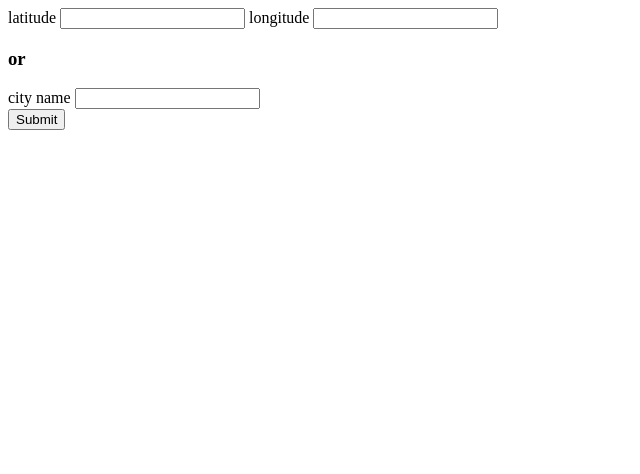
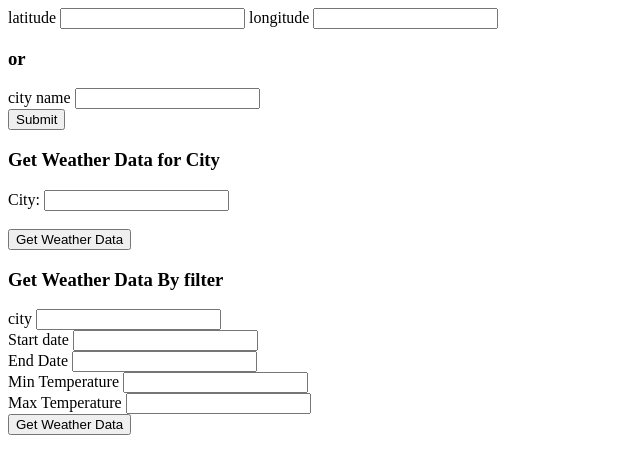
Before and after one commit to shrikant2753/Weather-Report, a Flask app: page / in a window 1280 px wide. Shown: the top 474 px of the page, without its empty margins (0-640 px from the left). Run offline with Flask 3, Linux system fonts and the light colour scheme.

Commit message:
Querying and Reporting

```diff
--- a/weather api/main.py
+++ b/weather api/main.py
@@ -1,23 +1,12 @@
-from flask import Flask, jsonify, request, render_template
+from datetime import datetime
+from flask import Flask, request, render_template
 from pymongo import MongoClient
-from bson import ObjectId
 import requests
 
-import json
-
-
-class JSONEncoder(json.JSONEncoder):
-    def default(self, o):
-        if isinstance(o, ObjectId):
-            return str(o)
-        return super().default(o)
-
-
 app = Flask(__name__)
-app.json_encoder = JSONEncoder
 
 # MongoDB Atlas configuration
-MONGO_URI = 'mongodb+srv://shrikantrp00:shrikant@cluster0.2uzxml0.mongodb.net/weather_db?retryWrites=true&w=majority'
+MONGO_URI = 'mongodb+srv://<username>:<password>@<cluster-url>/<database-name>?retryWrites=true&w=majority'
 
 # Connect to MongoDB Atlas
 client = MongoClient(MONGO_URI)
@@ -32,7 +21,7 @@ def index():
 
 @app.route('/weather', methods=['POST'])
 def weather_fetch():
-    api_key = 'dbd216b087d720fa176b2d4620263dc1'
+    api_key = 'your api key of weatherstack.com'
     latitude = request.form['lat']
     longitude = request.form['lon']
     city = request.form['city']
@@ -50,7 +39,7 @@ def weather_fetch():
             'query': city
         }
     else:
-        return jsonify({'error': 'Latitude and longitude or city name are required'}), 400
+        return f'<p>error : Latitude and longitude or city name are required</p>', 400
 
     try:
         # Make the API request
@@ -64,15 +53,138 @@ def weather_fetch():
                 # Store the weather data in MongoDB
                 collection.insert_one(result)
 
+                # Extract current and location fields from the result
+                data = {
+                    'current': result['current'],
+                    'location': result['location']
+                }
+
                 # Pass the weather data to the template
-                return render_template('response.html', result=result)
+                return render_template('response.html', result=data)
             else:
-                return jsonify({'error': 'Invalid weather data'}), 400
+                return f'<p>error : Invalid weather data</p>', 400
         else:
-            return jsonify({'error': 'Failed to fetch weather data'}), response.status_code
+            return f'<p>error : Failed to fetch weather data</p>', response.status_code
     except requests.RequestException as e:
-        return jsonify({'error': str(e)}), 500
+        error_message = str(e)
+        return f'<p>Error: {error_message}</p>', 500
 
+
+@app.route('/weather-data', methods=['GET'])
+def get_weather_data():
+    try:
+        # Retrieve all weather data from MongoDB collection
+        weather_data = list(collection.find())
+
+        # Format the weather data
+        formatted_data = []
+        for data in weather_data:
+            formatted_data.append(format_data(data))
+
+        # Render the weather data using an HTML template
+        return render_template('weather_data.html', result=formatted_data)
+
+    except Exception as e:
+        # Handle the exception and return an appropriate response
+        error_message = str(e)
+        return f'<p>Error: {error_message}</p>', 500
+
+
+@app.route('/weather-data-for-city', methods=['GET'])
+def get_weather_data_for_city():
+    try:
+        # Get query parameter
+        city = request.args.get('city')
+
+        # Build aggregation pipeline
+        pipeline = [
+            {"$match": {"location.name": city}},
+            {"$group": {
+                "_id": None,
+                "average_temperature": {"$avg": "$current.temperature"},
+                "max_temperature": {"$max": "$current.temperature"},
+                "min_temperature": {"$min": "$current.temperature"}
+            }}
+        ]
+
+        # Execute the aggregation query
+        result = list(collection.aggregate(pipeline))
+
+        # Check if the result is not empty
+        if result:
+            stats = result[0]  # Get the statistical information
+            return render_template('weather_data_for_city.html', result=stats, name=city)
+        else:
+            return f'<p>Error: No weather data found for the city</p>', 404
+
+    except Exception as e:
+        error_message = str(e)
+        return f'<p>Error: {error_message}</p>', 500
+
+
+@app.route('/weather-data_filter', methods=['GET'])
+def get_weather_data_filter():
+    try:
+        # Extract query parameters
+        location = request.args.get('city')
+        start_date = request.args.get('start_date')
+        end_date = request.args.get('end_date')
+        min_temperature = request.args.get('min_temperature')
+        max_temperature = request.args.get('max_temperature')
+
+        # Construct the query filter based on the provided parameters
+        query_filter = {}
+
+        if location:
+            query_filter['location.name'] = location
+
+        if start_date and end_date:
+            start_datetime = datetime.strptime(start_date, '%Y-%m-%d')
+            end_datetime = datetime.strptime(end_date, '%Y-%m-%d')
+            query_filter['current.observation_time'] = {
+                '$gte': start_datetime,
+                '$lte': end_datetime
+            }
+
+        if min_temperature:
+            query_filter['current.temperature'] = {'$gte': float(min_temperature)}
+
+        if max_temperature:
+            query_filter['current.temperature'] = {'$lte': float(max_temperature)}
+
+        # Retrieve filtered weather data from MongoDB collection
+        weather_data = list(collection.find(query_filter))
+        formatted_data = []
+        for data in weather_data:
+            formatted_data.append(format_data(data))
+
+        # Render the weather data using an HTML template
+        return render_template('weather_data.html', result=formatted_data)
+
+    except Exception as e:
+        error_message = str(e)
+        return f'<p>Error: {error_message}</p>', 500
+
+
+def format_data(data):
+    formated_data = {
+                      'City':data['location']['name'],
+                      'Country':data['location']['country'],
+                      'Region':data['location']['region'],
+                      'Latitude':data['location']['lat'],
+                      'Longitude':data['location']['lon'],
+                      'Local time':data['location']['localtime'],
+                      'Observation_time':data['current']['observation_time'],
+                      'Temperature':data['current']['temperature'],
+                      'Wind speed':data['current']['wind_speed'],
+                      'Wind direction':data['current']['wind_dir'],
+                      'Atmospheric pressure':data['current']['pressure'],
+                      'Humidity':data['current']['humidity'],
+                      'Cloudcover':data['current']['cloudcover'],
+                      'Visibility':data['current']['visibility'],
+                      'UV index':data['current']['uv_index']
+                    }
+    return formated_data
 
 
 if __name__ == '__main__':
--- a/weather api/templates/index.html
+++ b/weather api/templates/index.html
@@ -18,5 +18,33 @@
         <br>
         <input type="submit">
     </form>
+
+    <h3>Get Weather Data for City</h3>
+    <form action="/weather-data-for-city" method="GET">
+        <label for="city">City:</label>
+        <input type="text" id="city" name="city"><br>
+        <br>
+        <input type="submit" value="Get Weather Data">
+    </form>
+
+    <h3>Get Weather Data By filter</h3>
+    <form action="/weather-data_filter" method="GET">
+        city
+        <input type="text" name="city">
+        <br>
+        Start date
+        <input type="text" name="start_date">
+        <br>
+        End Date
+        <input type="text" name="end_date">
+        <br>
+        Min Temperature
+        <input type="text" name="min_temperature">
+        <br>
+        Max Temperature
+        <input type="text" name="max_temperature">
+        <br>
+        <input type="submit" value="Get Weather Data">
+    </form>
 </body>
 </html>
--- a/weather api/templates/weather_data_for_city.html
+++ b/weather api/templates/weather_data_for_city.html
@@ -17,7 +17,7 @@
             <th>Min Temperature</th>
         </tr>
         <tr>
-            <td>{{ result.city }}</td>
+            <td>{{ name }}</td>
             <td>{{ result.average_temperature }}</td>
             <td>{{ result.max_temperature }}</td>
             <td>{{ result.min_temperature }}</td>
```
Also changed, not shown: weather api/templates/response.html (+42 -0 lines), weather api/templates/weather_data.html (+41 -7 lines).
